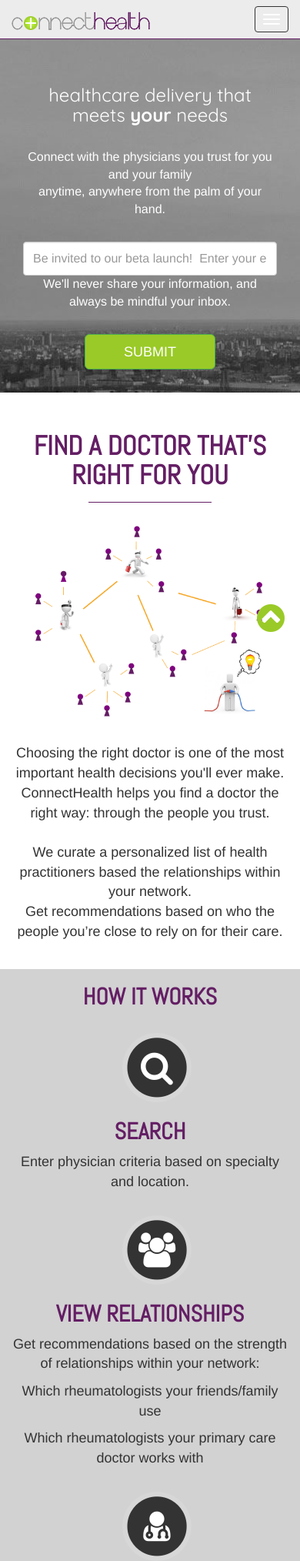
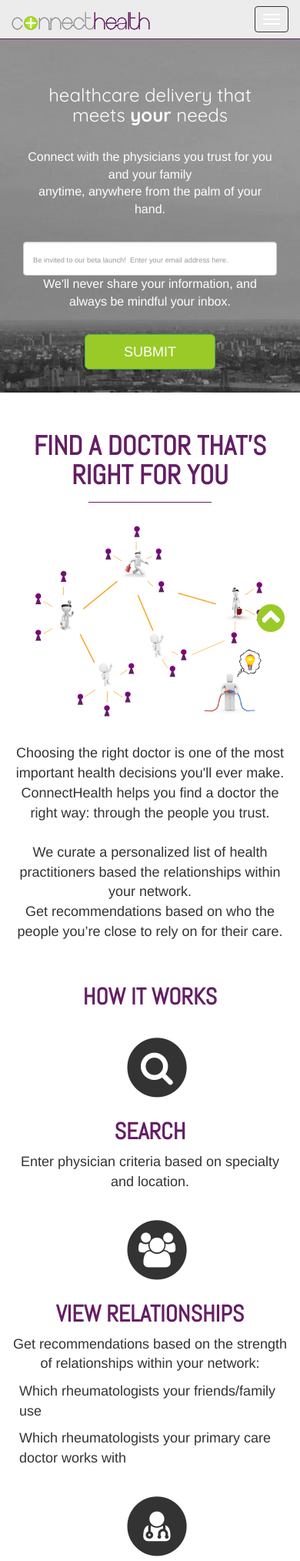
Before and after one commit to Parktastic/parktastic.github.io, a PHP site: page / in a window 390 px wide. Shown: the top 2028 px of the page at 77% size. Run offline with PHP 8.4, Linux system fonts and the light colour scheme; some libraries are stand-ins or nearby versions.

Commit message:
UI Changes

```diff
--- a/css/custom.css
+++ b/css/custom.css
@@ -13,7 +13,12 @@ body {
 
 #trust ul{
 	list-style: none;
-	padding-left: 0px;
+	padding-left: 10px;
+	text-align: left;
+}
+
+#trust ul p{
+	font-size: 18px;
 }
 
 h2{
@@ -177,7 +182,7 @@ footer {
 }
 
 #sign-up {
-	background-color: #f5f5f5;
+	/* background-color: #f5f5f5; */
 }
 
 #back-to-top {
@@ -288,6 +293,12 @@ ul {
 		margin-bottom: 30px;
 	}
 
+@media (max-width: 1199px) {
+	input.txtplaceholder::-webkit-input-placeholder { font-size: 14pt; }
+	input.txtplaceholder::-moz-placeholder { font-size: 14pt;}
+	input.txtplaceholder:-ms-input-placeholder { font-size: 14pt; }
+	input.txtplaceholder:-moz-placeholder { font-size: 14pt; }
+
 @media (max-width: 991px) {
 
 	.jumbotron h1 {
@@ -306,6 +317,11 @@ ul {
 	#mce-EMAIL{
 		font-size: 18px;
 	}
+
+	input.txtplaceholder::-webkit-input-placeholder { font-size: 10pt; }
+	input.txtplaceholder::-moz-placeholder { font-size: 10pt;}
+	input.txtplaceholder:-ms-input-placeholder { font-size: 10pt; }
+	input.txtplaceholder:-moz-placeholder { font-size: 10pt; }
 
 @media (max-width: 767px) {
 
@@ -333,3 +349,43 @@ ul {
 	#mce-EMAIL{
 		font-size: 16px;
 	}
+
+	input.txtplaceholder::-webkit-input-placeholder { font-size: 12pt; }
+	input.txtplaceholder::-moz-placeholder { font-size: 12pt;}
+	input.txtplaceholder:-ms-input-placeholder { font-size: 12pt; }
+	input.txtplaceholder:-moz-placeholder { font-size: 12pt; }
+
+@media (max-width: 535px) {
+
+	input.txtplaceholder::-webkit-input-placeholder { font-size: 11pt; }
+	input.txtplaceholder::-moz-placeholder { font-size: 11pt;}
+	input.txtplaceholder:-ms-input-placeholder { font-size: 11pt; }
+	input.txtplaceholder:-moz-placeholder { font-size: 11pt; }
+
+@media (max-width: 500px) {
+
+	input.txtplaceholder::-webkit-input-placeholder { font-size: 10pt; }
+	input.txtplaceholder::-moz-placeholder { font-size: 10pt;}
+	input.txtplaceholder:-ms-input-placeholder { font-size: 10pt; }
+	input.txtplaceholder:-moz-placeholder { font-size: 10pt; }
+
+@media (max-width: 460px) {
+
+	input.txtplaceholder::-webkit-input-placeholder { font-size: 9pt; }
+	input.txtplaceholder::-moz-placeholder { font-size: 9pt;}
+	input.txtplaceholder:-ms-input-placeholder { font-size: 9pt; }
+	input.txtplaceholder:-moz-placeholder { font-size: 9pt; }
+
+@media (max-width: 430px) {
+
+	input.txtplaceholder::-webkit-input-placeholder { font-size: 8pt; }
+	input.txtplaceholder::-moz-placeholder { font-size: 8pt;}
+	input.txtplaceholder:-ms-input-placeholder { font-size: 8pt; }
+	input.txtplaceholder:-moz-placeholder { font-size: 8pt; }
+
+@media (max-width: 390px) {
+
+	input.txtplaceholder::-webkit-input-placeholder { font-size: 7pt; }
+	input.txtplaceholder::-moz-placeholder { font-size: 7pt;}
+	input.txtplaceholder:-ms-input-placeholder { font-size: 7pt; }
+	input.txtplaceholder:-moz-placeholder { font-size: 7pt; }
--- a/index.html
+++ b/index.html
@@ -68,7 +68,7 @@
           <div class="col-sm-7 col-centered col-xs-12">
             <form action="//connecthealth.us10.list-manage.com/subscribe/post?u=2b2843e4f8770b0b53b274853&amp;id=9a3d7093ed" method="post" id="mc-embedded-subscribe-form" name="mc-embedded-subscribe-form" class="validate" target="_blank" role="form" novalidate>
             <div class="mc-field-group form-group">
-              <input type="email" value="" name="EMAIL" class="required email form-control" id="mce-EMAIL" placeholder="Be invited to our beta launch!  Enter your email address here.">
+              <input type="email" value="" name="EMAIL" class="required email form-control txtplaceholder" id="mce-EMAIL" placeholder="Be invited to our beta launch!  Enter your email address here.">
               <p>We'll never share your information, and always be mindful your inbox.</p>
             </div>
           </div>
@@ -114,7 +114,7 @@
         	</div>
         </div>
        </div>
-       <div class="bg-gray">
+       <div>
 	       <div class="container homepage">
 	        <!-- Begin 3 point how it works summary -->
 	        <h3>How It Works</h3>
@@ -165,7 +165,7 @@
       </div>
     </div>
 
-    <div id="convenience">
+    <div id="convenience" class="bg-gray">
       <div class="container homepage no-pad-bottom">
         <h2>Consult with your doctor from anywhere</h2>
         <hr>
@@ -254,7 +254,7 @@
         	</div>
         </div>
        </div>
-       <div class="bg-gray">
+       <div>
 	       <div class="container homepage">
 	      <!-- Begin 3 point how it works summary -->
 	        <h3>How It Works</h3>
@@ -310,7 +310,7 @@
 	    </div>
     </div>
 
-    <div id="sign-up">
+    <div id="sign-up" class="bg-gray">
       <div class="container homepage">
         <h2>Join Our Beta Launch!</h2>
         <hr>
@@ -327,7 +327,7 @@
           <div class="col-sm-7 col-centered">
             <form action="//connecthealth.us10.list-manage.com/subscribe/post?u=2b2843e4f8770b0b53b274853&amp;id=9a3d7093ed" method="post" id="mc-embedded-subscribe-form" name="mc-embedded-subscribe-form" class="validate" target="_blank" role="form" novalidate>
             <div class="mc-field-group form-group">
-              <input type="email" value="" name="EMAIL" class="required email form-control" id="mce-EMAIL" placeholder="Be invited to our beta launch!  Enter your email address here.">
+              <input type="email" value="" name="EMAIL" class="required email form-control txtplaceholder" id="mce-EMAIL" placeholder="Be invited to our beta launch!  Enter your email address here.">
               <p>We'll never share your information, and always be mindful your inbox.</p>
             </div>
           </div>
```
